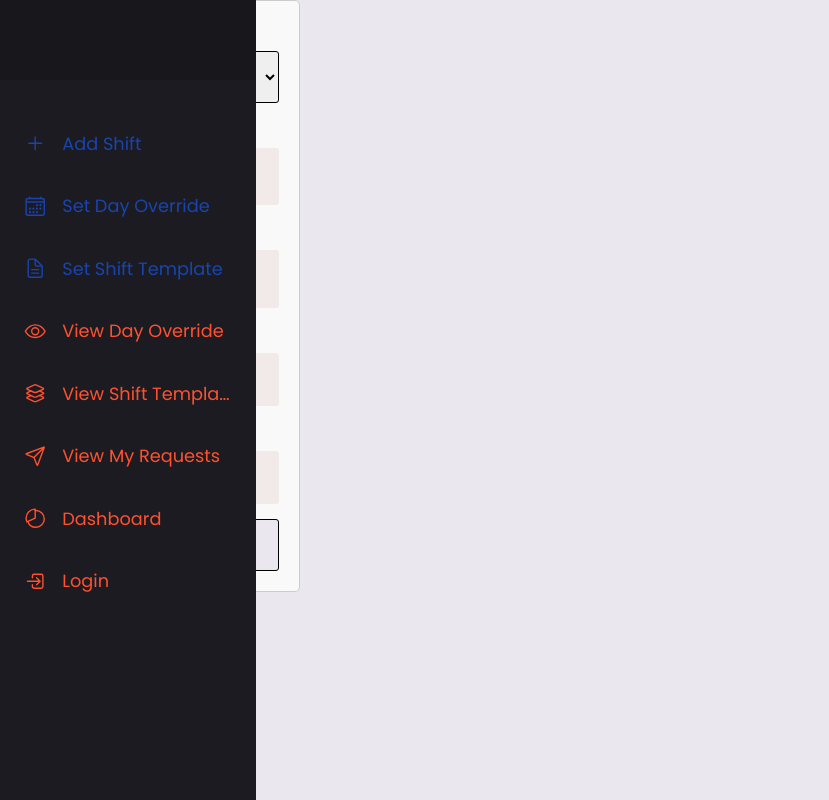
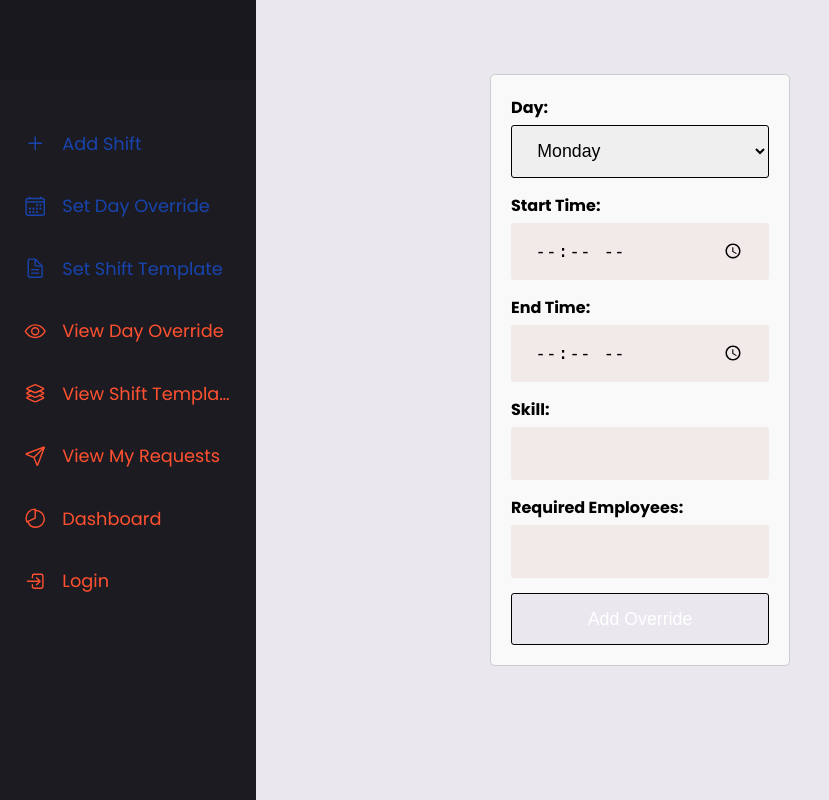
Before and after one commit to p-ivanovv/Mladi-Bogati-Tuesari, a Flask app: template templates/set_day_override.html in a window 1280 px wide. Shown: the whole page, without its empty margins (0-829 px from the left). Run offline with Flask 3, Linux system fonts and the light colour scheme; the template is opened without the code that fills it, so the values that code supplies are empty.

Commit message:
centerred in edit htmls

```diff
--- a/templates/set_day_override.html
+++ b/templates/set_day_override.html
@@ -5,9 +5,18 @@
     <meta name="viewport" content="width=device-width, initial-scale=1.0">
     <title>Set Day Override</title>
     <link rel="stylesheet" href="/static/css/set_day_override.css">
+    <style>
+        .form-container {
+            display: flex;
+            justify-content: center;
+            align-items: center;
+            height: calc(100vh - 60px); /* Adjust height based on navbar height */
+        }
+    </style>
 </head>
 <body>
     {% include 'navbar.html' %}
+    <div class="form-container">
         <form method="POST" action="/set_day_override">
             <label for="day">Day:</label>
             <select name="day" required>
@@ -26,7 +35,7 @@
             <label for="end_time">End Time:</label>
             <input type="time" name="end_time" required>
 
-        <label for="role">Skill:</label>
+            <label for="skill">Skill:</label>
             <input type="text" name="skill" required>
 
             <label for="required_employees">Required Employees:</label>
@@ -34,5 +43,6 @@
 
             <button type="submit">Add Override</button>
         </form>
+    </div>
 </body>
 </html>
```
Also changed, not shown: templates/set_shift_template.html (+10 -0 lines), instance/users.db, models.py (added). Lines whose indentation alone changed are shown as unchanged.
